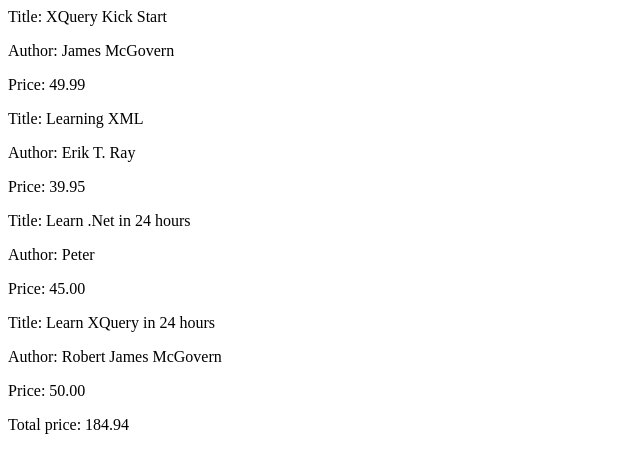
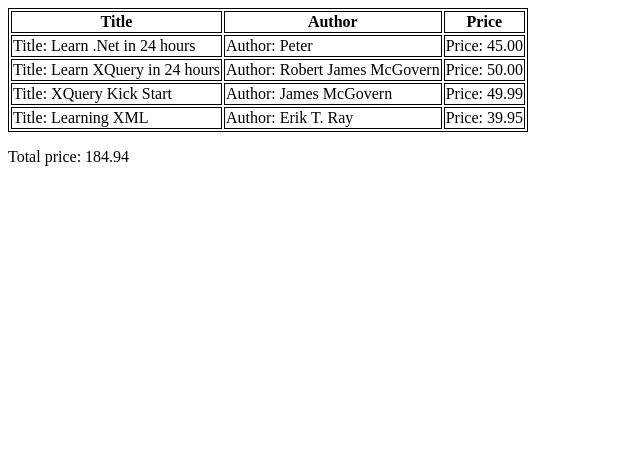
Before and after one commit to Josep02/mlims-1daw, a plain HTML site: page Unit 7/702/702-10.html in a window 1280 px wide. Shown: the whole page, without its empty margins (0-640 px from the left). Drawn offline with Linux system fonts and the light colour scheme.

Commit message:
Update task 702-10

```diff
--- a/Unit 7/702/702-10.html
+++ b/Unit 7/702/702-10.html
@@ -1,25 +1,40 @@
 <html>
   <body>
-    <div>
-      <p>Title: XQuery Kick Start</p>
-      <p>Author: James McGovern</p>
-      <p>Price: 49.99</p>
-    </div>
-    <div>
-      <p>Title: Learning XML</p>
-      <p>Author: Erik T. Ray</p>
-      <p>Price: 39.95</p>
-    </div>
-    <div>
-      <p>Title: Learn .Net in 24 hours</p>
-      <p>Author: Peter</p>
-      <p>Price: 45.00</p>
-    </div>
-    <div>
-      <p>Title: Learn XQuery in 24 hours</p>
-      <p>Author: Robert James McGovern</p>
-      <p>Price: 50.00</p>
-    </div>
+    <head>
+      <title>Act 10</title>
+      <style>
+  table {border: 1px solid black}
+  th {border: 1px solid black}
+  td {border: 1px solid black}
+</style>
+    </head>
+    <table>
+      <tr>
+        <th>Title</th>
+        <th>Author</th>
+        <th>Price</th>
+      </tr>
+      <tr>
+        <td>Title: Learn .Net in 24 hours</td>
+        <td>Author: Peter</td>
+        <td>Price: 45.00</td>
+      </tr>
+      <tr>
+        <td>Title: Learn XQuery in 24 hours</td>
+        <td>Author: Robert James McGovern</td>
+        <td>Price: 50.00</td>
+      </tr>
+      <tr>
+        <td>Title: XQuery Kick Start</td>
+        <td>Author: James McGovern</td>
+        <td>Price: 49.99</td>
+      </tr>
+      <tr>
+        <td>Title: Learning XML</td>
+        <td>Author: Erik T. Ray</td>
+        <td>Price: 39.95</td>
+      </tr>
+    </table>
     <div>
       <p>Total price: 184.94</p>
     </div>
```
Also changed, not shown: 2 other files.
